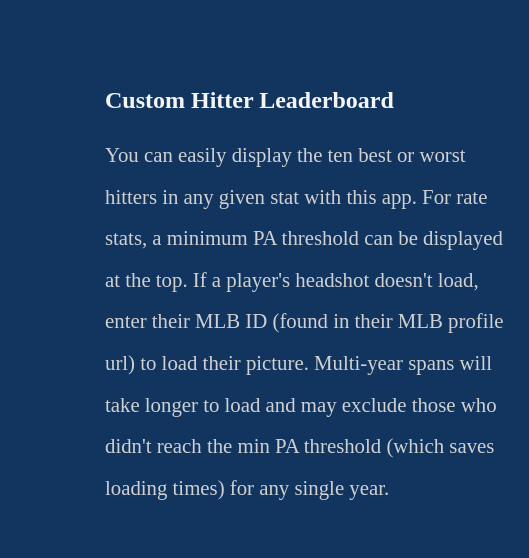
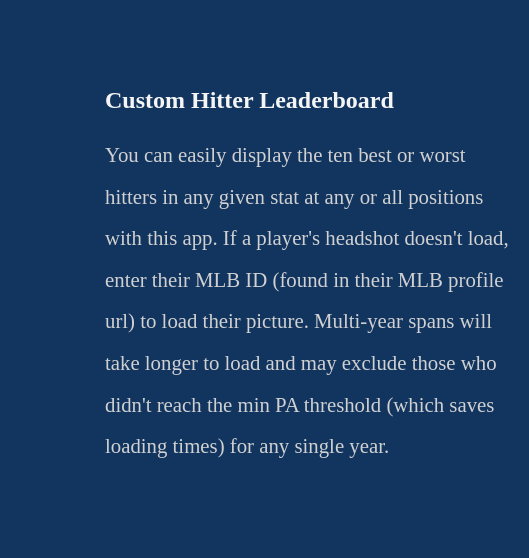
Before and after one commit to SoxSavant/website-for-apps, a plain HTML site: page hitting_apps.html in a window 1280 px wide. Shown: the part 1828-2386 px from the top of the page, 0-529 px from the left. Drawn offline with Linux system fonts and the light colour scheme; grey boxes are pictures that could not be loaded; a script that the page names is missing.

Commit message:
removed logo, updated hitting leaderboard desc

```diff
--- a/hitting_apps.html
+++ b/hitting_apps.html
@@ -20,7 +20,6 @@
                 <a href = "pitching_apps.html">Pitching Apps</a>
                 <a href = "profile_cards.html">Profile Cards</a>
             </nav>
-            <a href = "https://x.com/Sox_Savant" target = "_blank"><img id = "x-logo" src = "/images/x-logo.png"></a>
         </header>
         <main>
 
@@ -75,8 +74,7 @@
                 <div class = "box box-text">
             <section>
             <h1 class = "app-title"><a href = "https://hitterleaderboardapp.streamlit.app/" target = "_blank">Custom Hitter Leaderboard</a></h1>
-            <p class = "paragraph">You can easily display the ten best or worst hitters in any given stat with this app. For rate stats,
-                a minimum PA threshold can be displayed at the top. If a player's headshot doesn't load,
+            <p class = "paragraph">You can easily display the ten best or worst hitters in any given stat at any or all positions with this app. If a player's headshot doesn't load,
                 enter their MLB ID (found in their MLB profile url) to load their picture. Multi-year spans will take longer to load and may exclude
                 those who didn't reach the min PA threshold (which saves loading times) for any single year.
             </p>
```
Also changed, not shown: index.html (+0 -1 lines), pitching_apps.html (+0 -1 lines), profile_cards.html (+0 -1 lines).
